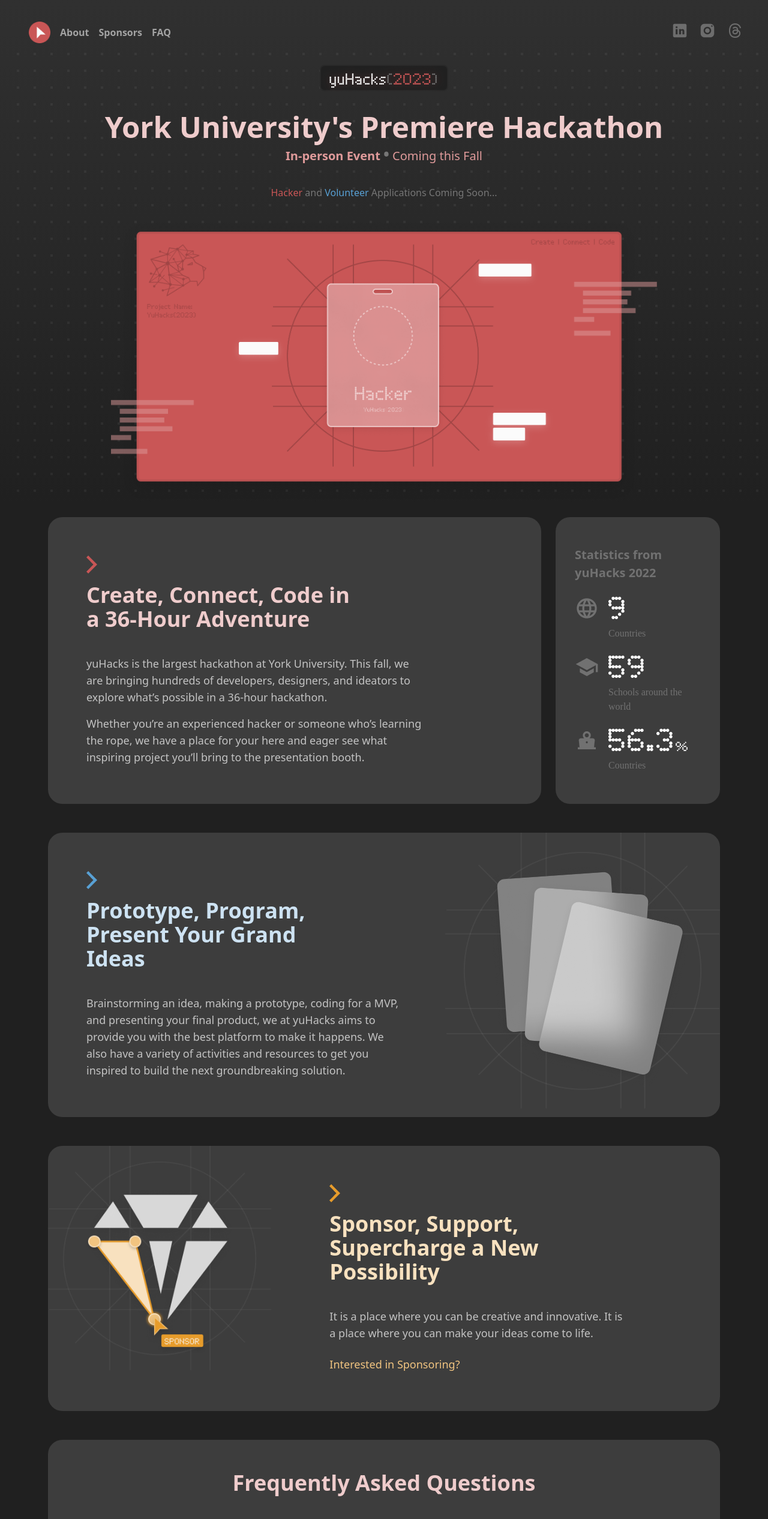
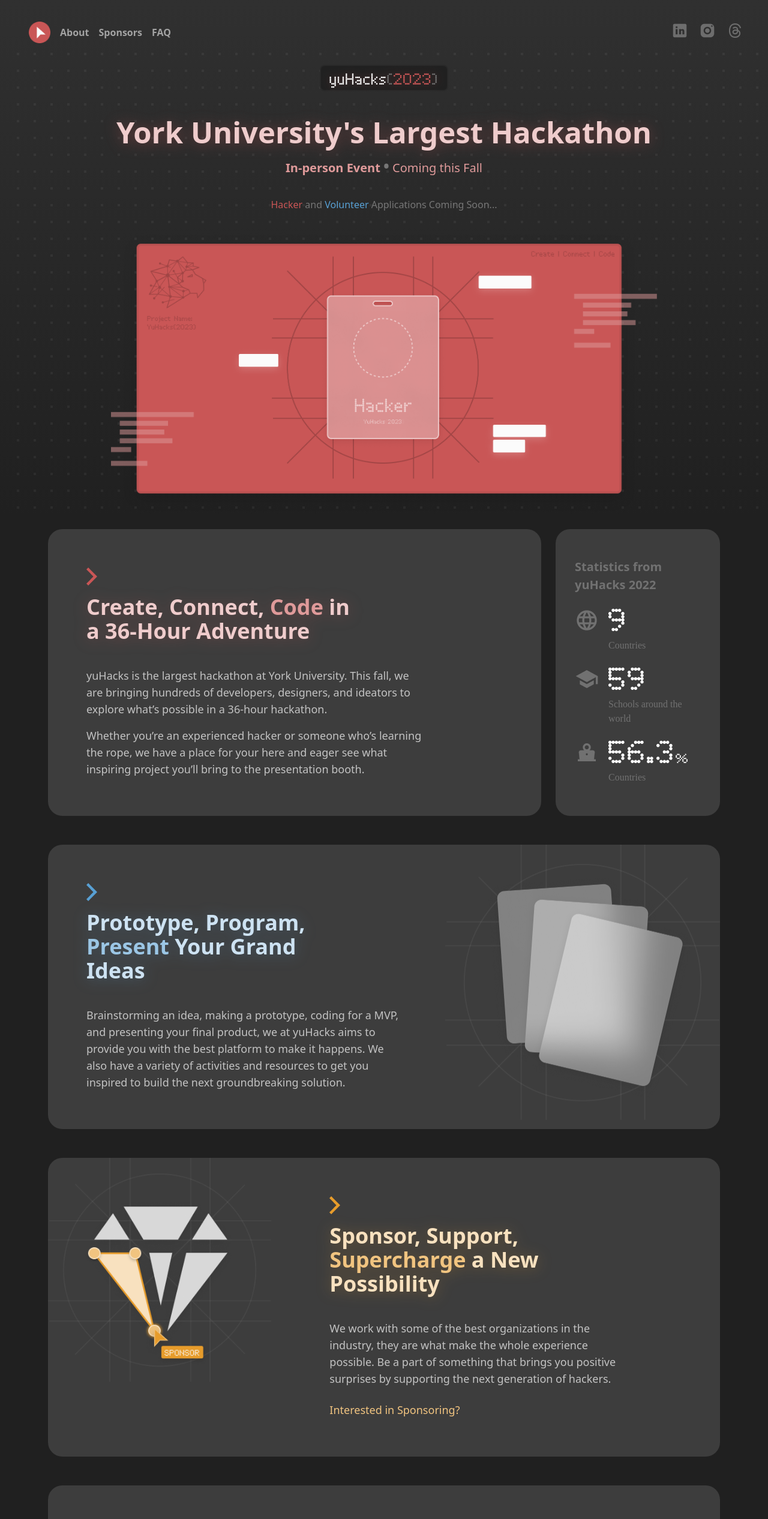
Before and after one commit to yu-hacks/yuHacks_client, a Next.js app: page / in a window 1280 px wide. Shown: the top 2532 px of the page at 60% size. Built offline with nearby package versions, Linux system fonts and the light colour scheme; a web font is replaced by a local one.

Commit message:
Update Section title, add Sponsor Section text

```diff
--- a/src/components/sections/About2Section.tsx
+++ b/src/components/sections/About2Section.tsx
@@ -1,7 +1,6 @@
 import Image from "next/image";
-// import ChallengeCard from "../common/ChallengeCard.component";
 
-//
+// ASSETS
 import wireframe from "@/public/images/about-2-media.png";
 import arrow from "@/public/images/blue-arrow.png";
 
@@ -17,9 +16,8 @@
       >
         <div id="about-2-text" className="px-8 py-12 lg:p-16 md:basis-2/3">
           <Image src={arrow} alt="" className="mb-4" />
-          {/* <MdChevronRight className='text-[#58A0D4] left-[-50px] sm:w-10 sm:h-10 xl:w-16 xl:h-16 md:w-12 md:h-12 h-9 w-9' /> */}
-          <h3 className="font-semibold text-4xl text-[#CDE2F2] mb-10 max-w-[450px]">
-            Prototype, Program, Present Your Grand Ideas
+          <h3 className="font-semibold drop-shadow-[0_2px_12px_rgba(88,160,212,0.3)] text-4xl text-[#CDE2F2] mb-10 max-w-[450px]">
+            Prototype, Program, <span className="text-[#9BC6E5]">Present</span> Your Grand Ideas
           </h3>
           <p className="text-lg text-[#C3C3C3] max-w-[560px]">
             Brainstorming an idea, making a prototype, coding for a MVP, and
--- a/src/components/sections/AboutSection.tsx
+++ b/src/components/sections/AboutSection.tsx
@@ -21,8 +21,8 @@
       >
         <div id="about-text-container" className="px-8 py-12 lg:p-16">
           <Image src={arrow} alt="" className="mb-4" />
-          <h3 className="font-semibold text-4xl text-[#EFCCCC] mb-10 max-w-[450px]">
-            Create, Connect, Code in a 36-Hour Adventure
+          <h3 className="font-semibold drop-shadow-[0_2px_12px_rgba(201,86,86,0.3)] text-4xl text-[#EFCCCC] mb-10 max-w-[450px]">
+            Create, Connect, <span className="text-[#DF9A9A]">Code</span> in a 36-Hour Adventure
           </h3>
           <p className="text-lg text-[#C3C3C3] max-w-[560px] mb-4">
             yuHacks is the largest hackathon at York University. This fall, we
--- a/src/components/sections/HeroSection.tsx
+++ b/src/components/sections/HeroSection.tsx
@@ -27,8 +27,8 @@
           }}
         >
           <Image src={logoTextOnly} alt="My Image" width={214} height={44} className="my-8"/>
-          <div className="text-center text-[#EFCCCC] text-[39px] lg:text-[49px] sm:text-[39px] font-semibold leading-[54px]">
-            York University&apos;s Premiere Hackathon
+          <div className="text-center text-[#EFCCCC] drop-shadow-[0_2px_12px_rgba(201,86,86,0.4)] text-[39px] lg:text-[49px] font-bold">
+            York University&apos;s Largest Hackathon
           </div>
           <div className="mx-8 mt1 text-center  ">
             <span className="text-[#DF9A9A] text-[20px] font-semibold">
--- a/src/components/sections/SponsorSection.tsx
+++ b/src/components/sections/SponsorSection.tsx
@@ -16,9 +16,12 @@
         id="section-background"
         className="flex flex-col md:flex-row w-full mx-auto bg-white/[0.13] rounded-3xl"
       >
-        <div id="sponsor-media" className="flex justify-center align-middle shrink-0 md:mt-0 md:basis-1/3">
+        <div
+          id="sponsor-media"
+          className="flex justify-center align-middle shrink-0 md:mt-0 md:basis-1/3"
+        >
           <div>
-            <Image src={sponsorGraphics} alt="" width={458} height={458}/>
+            <Image src={sponsorGraphics} alt="" width={458} height={458} />
           </div>
           {/* TODO - Fix position of ChallengeCard in a div */}
           {/* <div className='absolute 2xl:w-[40%] 2xl:h-1/2 xl:h-[60%] lg:w-[60%] md:h-3/4 md:w-[40%] sm:h-1/2 h-2/3 w-[50%] sm:w-[44%]'>
@@ -27,8 +30,17 @@
         </div>
         <div id="sponsor-text" className="mx-8 my-12 lg:m-16 lg:pl-8">
           <Image src={arrow} alt="" className="mb-4" />
-          <h3 className="font-semibold text-4xl text-[#F8E1BF] mb-10 max-w-[500px]">Sponsor, Support, Supercharge a New Possibility</h3>
-          <p className="text-lg text-[#C3C3C3] max-w-[500px]">It is a place where you can be creative and innovative. It is a place where you can make your ideas come to life.</p>
+          <h3 className="font-semibold text-4xl text-[#F8E1BF] drop-shadow-[0_2px_12px_rgba(231,156,43,0.3)]  mb-10 max-w-[500px]">
+            Sponsor, Support,{" "}
+            <span className="text-[#F1C480]">Supercharge</span> a New
+            Possibility
+          </h3>
+          <p className="text-lg text-[#C3C3C3] max-w-[500px]">
+            We work with some of the best organizations in the industry, they
+            are what make the whole experience possible. Be a part of something
+            that brings you positive surprises by supporting the next generation
+            of hackers.
+          </p>
           {/* TODO - Add Sponsor Us button*/}
           <div id="button-wrapper" className="w-max mt-6">
             <a
@@ -41,7 +53,7 @@
         </div>
       </div>
     </div>
-  )
-}
+  );
+};
 
 export default SponsorSection;
```
